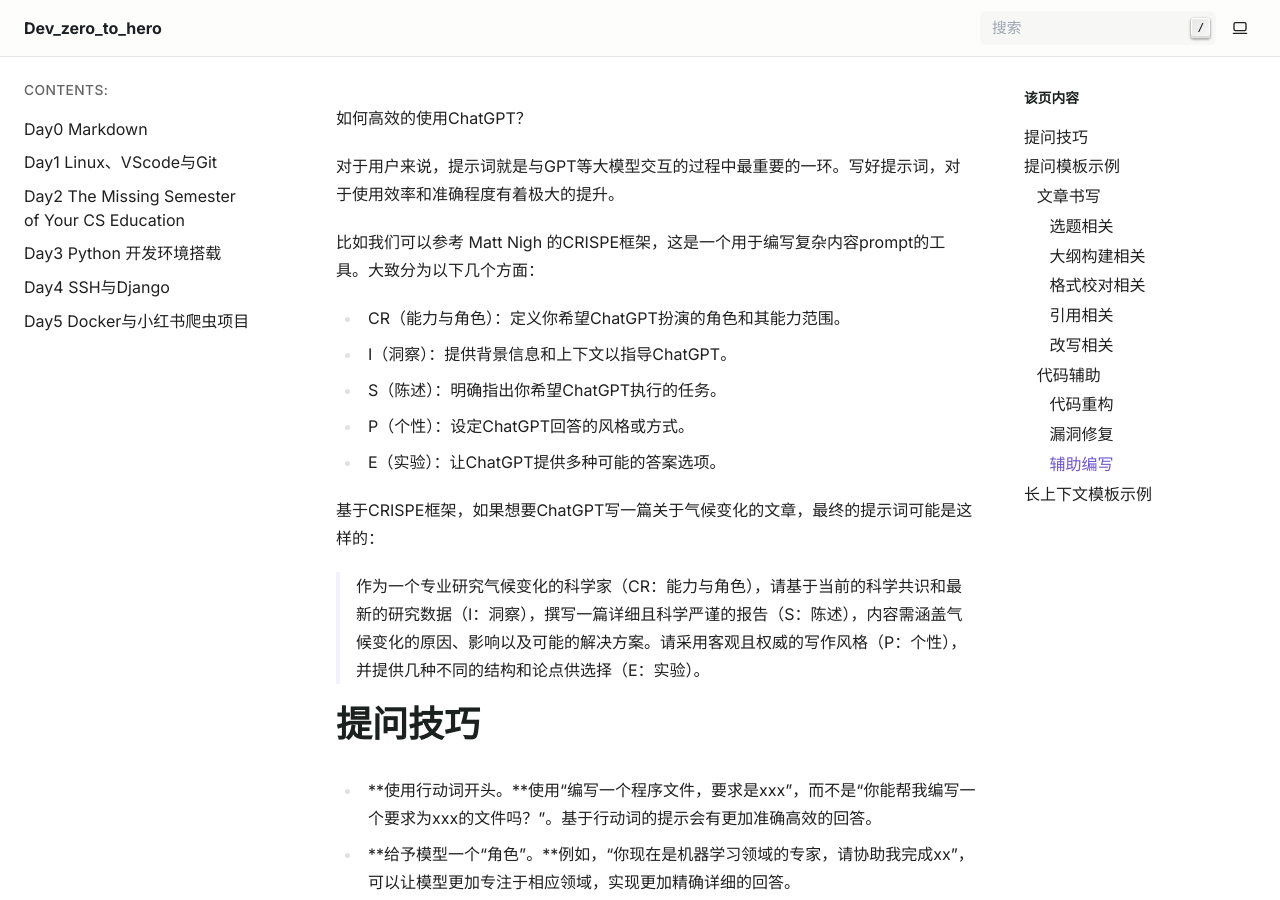
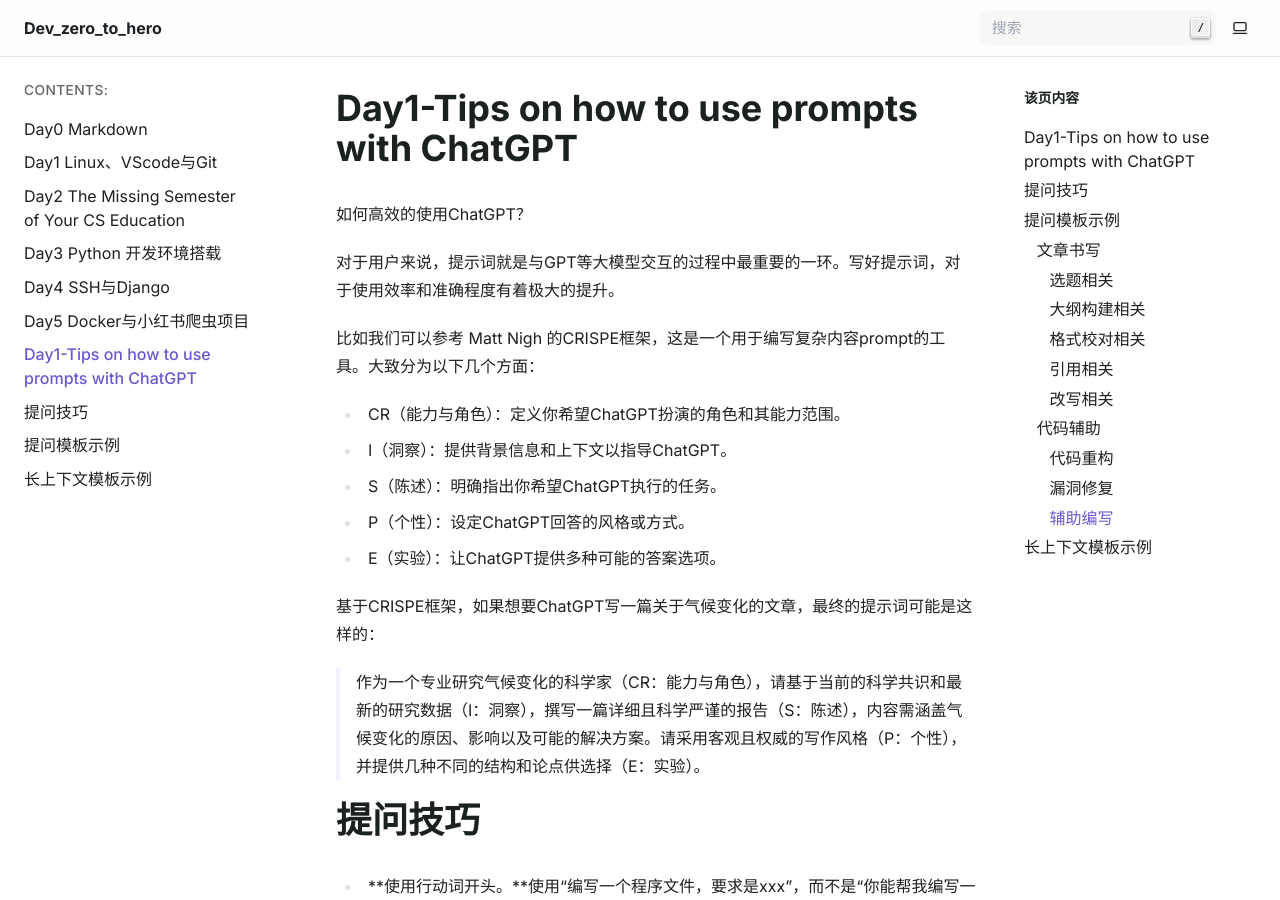
Before and after one commit to EZEORG/dev_zero_to_hero, a Sphinx documentation site: the page built from source/2024-autumn/2024-autumn-day1.md, in a window 1280 px wide and 900 px high. Built offline with Sphinx 7.4.7, drawn with Linux system fonts in a browser that asks for light colours; nearby versions of some CDN libraries; some of the changed text lies outside the part shown.

Commit message:
feat:update index && day1

```diff
--- a/source/2024-autumn/2024-autumn-day1.md
+++ b/source/2024-autumn/2024-autumn-day1.md
@@ -1,3 +1,13 @@
+---
+title: Tips on how to use prompts with ChatGPT
+tags: prompt
+author: WinstonCHEN1
+date: September, 14, 2024
+title: Day1-Tips on how to use prompts with ChatGPT
+---
+
+# Day1-Tips on how to use prompts with ChatGPT
+
 如何高效的使用ChatGPT？
 
 对于用户来说，提示词就是与GPT等大模型交互的过程中最重要的一环。写好提示词，对于使用效率和准确程度有着极大的提升。
--- a/source/index.rst
+++ b/source/index.rst
@@ -16,6 +16,7 @@ Welcome to Dev_zero_to_hero's documentation!
    2024-summer/2024-summer-day3
    2024-summer/2024-summer-day4
    2024-summer/2024-summer-day5
+   2024-autumn/2024-autumn-day1
 
 Indices and tables
 ==================
```
Also changed, not shown: README.md (+8 -7 lines), 1 other file.
